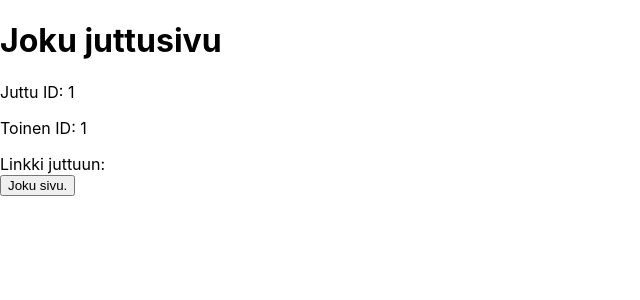
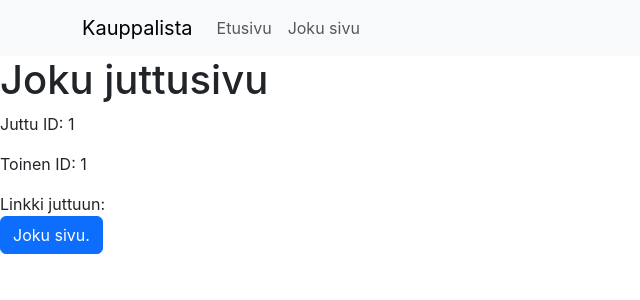
Before and after one commit to JoonasPitk/kauppalista, a Next.js app: page /joku/1/1 in a window 1280 px wide. Shown: the top 300 px of the page, without its empty margins (0-640 px from the left). Built offline with nearby package versions, Linux system fonts and the light colour scheme.

Commit message:
Add layout and navbar.

```diff
--- /dev/null
+++ b/components/Navbar.tsx
@@ -0,0 +1,27 @@
+import Link from 'next/link';
+import {Container, Nav, Navbar, NavDropdown} from 'react-bootstrap';
+
+export function CustomNavbar() {
+    return (
+        <Navbar bg="light" expand="lg">
+            <Container>
+                <Link href="/">
+                    <Navbar.Brand>
+                        Kauppalista
+                    </Navbar.Brand>
+                </Link>
+                <Navbar.Toggle aria-controls="basic-navbar-nav" />
+                <Navbar.Collapse id="basic-navbar-nav">
+                    <Nav className="me-auto">
+                        <Nav.Link as={Link} href="/">
+                                Etusivu
+                        </Nav.Link>
+                        <Nav.Link as={Link} href="/joku/sivu">
+                                Joku sivu
+                        </Nav.Link>
+                    </Nav>
+                </Navbar.Collapse>
+            </Container>
+        </Navbar>
+    );
+}
--- /dev/null
+++ b/components/layout.tsx
@@ -0,0 +1,14 @@
+import {FC, ReactNode} from 'react';
+import {CustomNavbar} from './Navbar';
+
+const Layout: FC<{children: ReactNode}> = ({children}) => {
+    return (
+        <>
+            <CustomNavbar/>
+
+            <main>{children}</main>
+        </>
+    );
+};
+
+export default Layout;
--- a/pages/_app.tsx
+++ b/pages/_app.tsx
@@ -1,6 +1,14 @@
-import '../styles/globals.css'
-import type { AppProps } from 'next/app'
+import 'bootstrap/dist/css/bootstrap.min.css';
+
+import "../styles/globals.css";
+import type { AppProps } from "next/app";
+import Layout from "@/components/layout"
+
 
 export default function App({ Component, pageProps }: AppProps) {
-  return <Component {...pageProps} />
+    return (
+    <Layout>
+        <Component {...pageProps} />
+    </Layout>
+    );
 }
```
